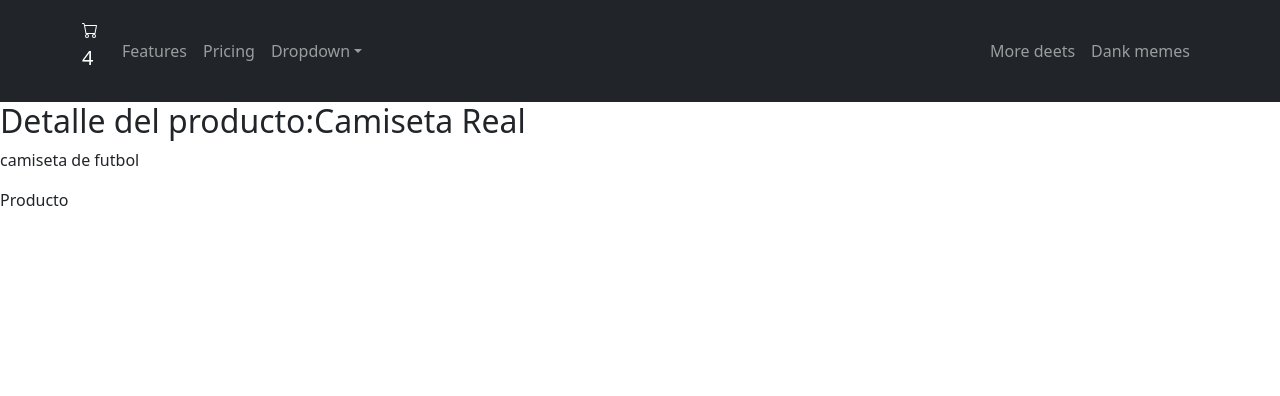
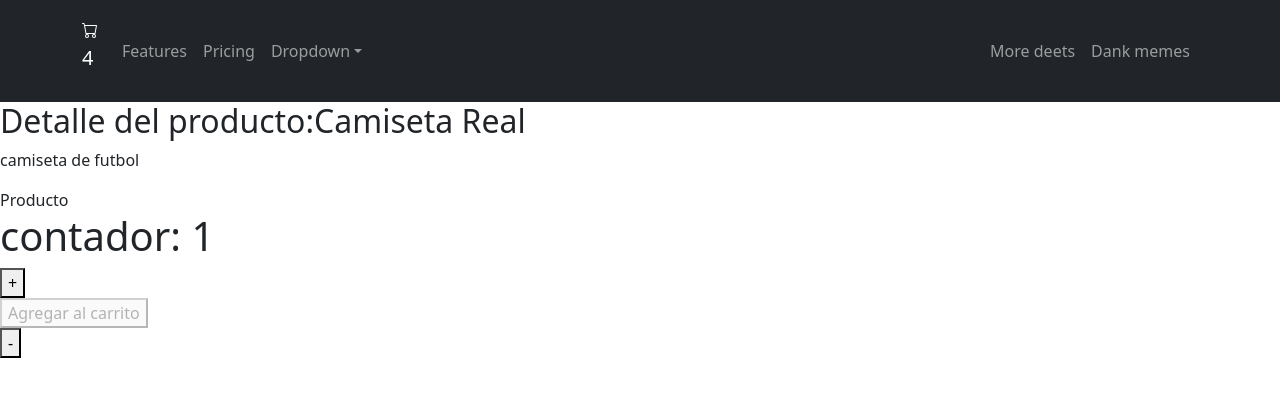
Before and after one commit to ZGMauri/AppReact, a React (Create React App) app: page / in a window 1280 px wide. Shown: the top 396 px of the page. Built offline with nearby package versions, Linux system fonts and the light colour scheme.

Commit message:
agregando item count

```diff
--- a/src/App.js
+++ b/src/App.js
@@ -30,10 +30,8 @@ function App() {
 
       <ItemDetailContainer />
 
-      {/*<ItemCount stock={10} initial={0} onAdd={onAddfunction}/>*/}
-
       <Producto />
-
+      <ItemCount stock={10} initial={1} onAdd={onAddfunction}/>
 
     </div>
   );
```
